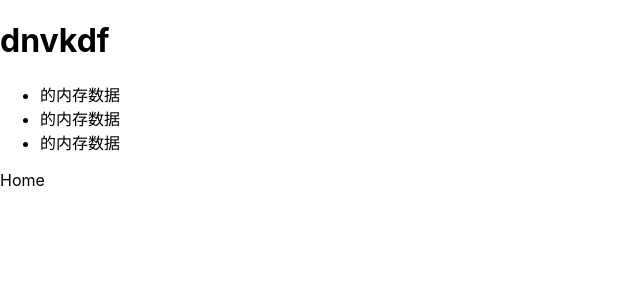
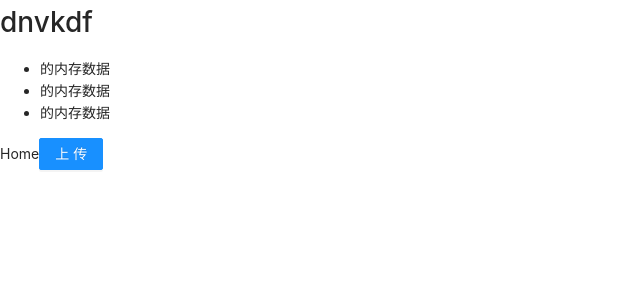
Before and after one commit to JioJaxson/react-admin, a React app: page / in a window 1280 px wide. Shown: the top 300 px of the page, without its empty margins (0-640 px from the left). Built offline with nearby package versions, Linux system fonts and the light colour scheme.

Commit message:
'安装Antd及按需加载'

```diff
--- a/config/webpack.config.js
+++ b/config/webpack.config.js
@@ -421,10 +421,14 @@ module.exports = function (webpackEnv) {
                 ],
 
                 plugins: [
-                  isEnvDevelopment &&
+                  [
+                    isEnvDevelopment &&
                     shouldUseReactRefresh &&
                     require.resolve('react-refresh/babel'),
-                ].filter(Boolean),
+                  ]
+                  ["import",{libraryName:"antd",style:'css'}]
+                  ].filter(Boolean),
+
                 // This is a feature of `babel-loader` for webpack (not Babel itself).
                 // It enables caching results in ./node_modules/.cache/babel-loader/
                 // directory for faster rebuilds.
--- a/package.json
+++ b/package.json
@@ -9,6 +9,7 @@
     "@testing-library/jest-dom": "^5.16.5",
     "@testing-library/react": "^13.4.0",
     "@testing-library/user-event": "^13.5.0",
+    "antd": "^5.2.2",
     "babel-jest": "^27.4.2",
     "babel-loader": "^8.2.3",
     "babel-plugin-named-asset-import": "^0.3.8",
@@ -136,6 +137,7 @@
     ]
   },
   "devDependencies": {
+    "babel-plugin-import": "^1.13.6",
     "node-sass": "^8.0.0",
     "react-router-dom": "^5.3.4",
     "sass-loader": "^12.6.0",
--- a/src/index.css
+++ /dev/null
@@ -1,13 +0,0 @@
-body {
-  margin: 0;
-  font-family: -apple-system, BlinkMacSystemFont, 'Segoe UI', 'Roboto', 'Oxygen',
-    'Ubuntu', 'Cantarell', 'Fira Sans', 'Droid Sans', 'Helvetica Neue',
-    sans-serif;
-  -webkit-font-smoothing: antialiased;
-  -moz-osx-font-smoothing: grayscale;
-}
-
-code {
-  font-family: source-code-pro, Menlo, Monaco, Consolas, 'Courier New',
-    monospace;
-}
--- a/src/index.js
+++ b/src/index.js
@@ -1,6 +1,5 @@
 import React from 'react';
 import ReactDOM from 'react-dom/client';
-import './index.css';
 import App from './App';
 import reportWebVitals from './reportWebVitals';
 
--- a/src/styles/main.scss
+++ b/src/styles/main.scss
@@ -1,3 +1,18 @@
 // 全局配置
 @import './sassConfig.scss';
 @import './normalize.scss';
+
+//
+body {
+  margin: 0;
+  font-family: -apple-system, BlinkMacSystemFont, 'Segoe UI', 'Roboto', 'Oxygen',
+    'Ubuntu', 'Cantarell', 'Fira Sans', 'Droid Sans', 'Helvetica Neue',
+    sans-serif;
+  -webkit-font-smoothing: antialiased;
+  -moz-osx-font-smoothing: grayscale;
+}
+
+code {
+  font-family: source-code-pro, Menlo, Monaco, Consolas, 'Courier New',
+    monospace;
+}
--- a/src/views/Home.js
+++ b/src/views/Home.js
@@ -1,14 +1,22 @@
-import React from "react";
+import React,{Component,Fragment} from "react";
 // 样式
 import "./aaa.scss";
-class Home extends React.Component {
+import { Button } from 'antd';
+class Home extends Component {
     constructor() {
         super();
         this.state = {};
 
     }
     render() {
-        return <div>Home</div>
+        return (
+            <Fragment>
+                <div>Home
+                <Button type="primary">上传</Button>
+                </div>
+            </Fragment>
+
+        )
     }
 }
 
```
Also changed, not shown: 1 other file (tests, documents, lock files or other folders).
